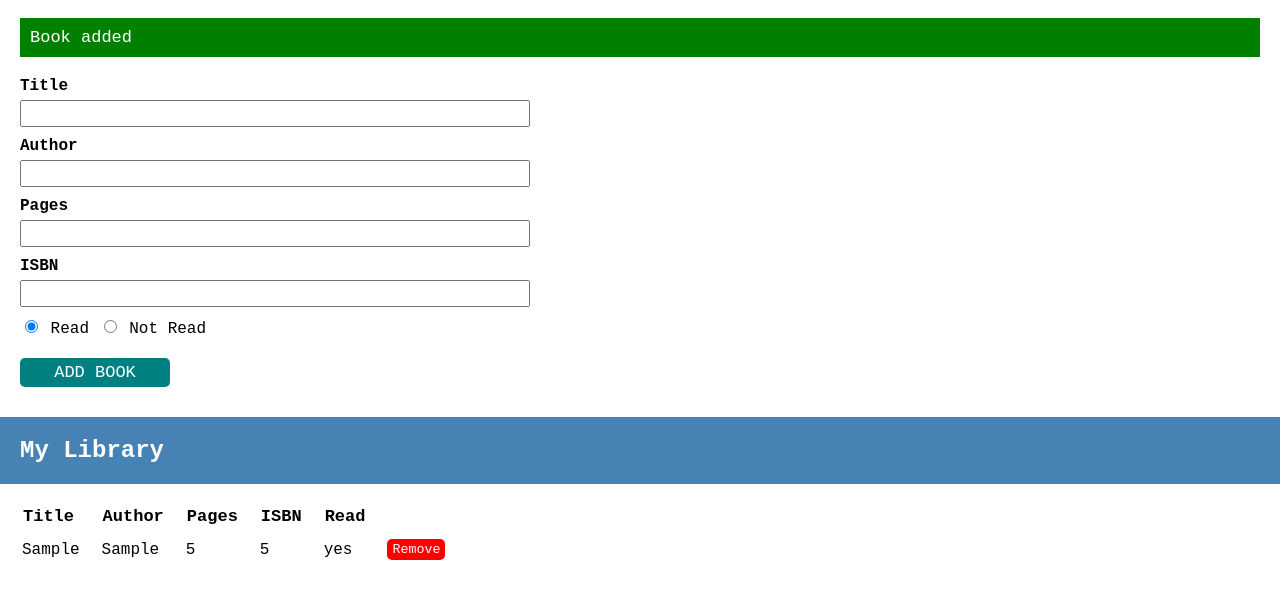
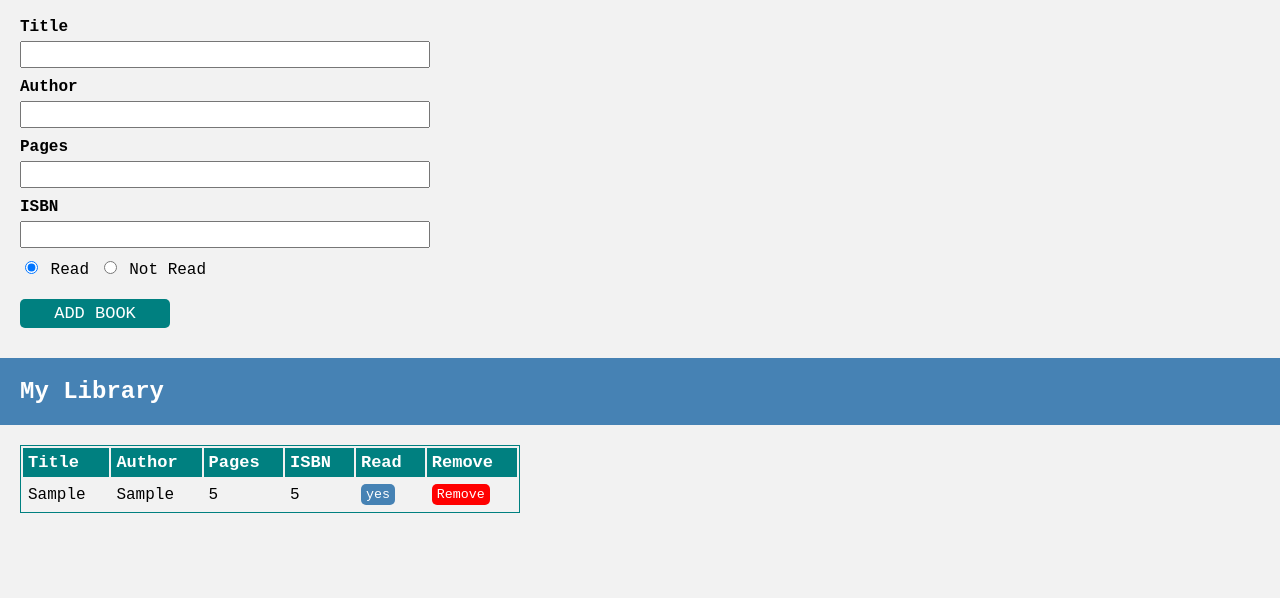
Before and after one commit to mrwks11/book-constructor, a plain HTML site: page index.html in a window 1280 px wide. Both pictures are taken after typing "Sample", "Sample", "5", "5" into the empty fields and a click on the input "ADD BOOK". Shown: the part 80-678 px from the top of the page. Drawn offline with Linux system fonts and the light colour scheme.

Commit message:
Added read status button & styled elements

```diff
--- a/index.html
+++ b/index.html
@@ -1,38 +1,36 @@
 <!DOCTYPE html>
 <html lang="en">
   <head>
-    <meta charset="UTF-8">
-    <meta name="viewport" content="width=device-width, initial-scale=1.0">
+    <meta charset="UTF-8" />
+    <meta name="viewport" content="width=device-width, initial-scale=1.0" />
     <title>Book Library</title>
-    <link rel="stylesheet" href="styles.css">
+    <link rel="stylesheet" href="styles.css" />
     <script src="script.js" defer></script>
   </head>
   <body>
-
     <div class="container">
       <h1>Add Book to Library</h1>
       <form id="book-form">
         <label class="input-title" for="title">Title</label>
-            <input class="input-field" type="text" id="title">
-
+        <input class="input-field" type="text" id="title" />
         <label class="input-title" for="author">Author</label>
-            <input class="input-field" type="text" id="author">
-
+        <input class="input-field" type="text" id="author" />
         <label class="input-title" for="pages">Pages</label>
-            <input class="input-field" type="number" id="pages" min="1" max="1000">
-
+        <input
+          class="input-field"
+          type="number"
+          id="pages"
+          min="1"
+          max="1000"
+        />
         <label class="input-title" for="isbn">ISBN</label>
-            <input class="input-field" type="number" id="isbn">
-
-            <input type="radio" id="read" name="read" value="yes" checked>
+        <input class="input-field" type="number" id="isbn" />
+        <input type="radio" id="read" name="read" value="yes" checked />
         <label for="read">Read</label>
-
-            <input type="radio" id="not-read" name="read" value="no">
+        <input type="radio" id="not-read" name="read" value="no" />
         <label for="not-read">Not Read</label>
-
-            <input class="form-btn" type="submit" value="ADD BOOK">
+        <input class="form-btn" type="submit" value="ADD BOOK" />
       </form>
-
       <h2>My Library</h2>
       <table class="table">
         <thead>
@@ -42,14 +40,11 @@
             <th>Pages</th>
             <th>ISBN</th>
             <th>Read</th>
+            <th>Remove</th>
           </tr>
         </thead>
-            <tbody id="library">
-
-            </tbody>
+        <tbody id="library"></tbody>
       </table>
-
     </div>
-
   </body>
 </html>
--- a/script.js
+++ b/script.js
@@ -1,11 +1,11 @@
 // BOOK CLASS
 class Book {
   constructor(title, author, pages, isbn, read) {
-        this.title = title
-        this.author = author
-        this.pages = pages
-        this.isbn = isbn
-        this.read = read
+    this.title = title;
+    this.author = author;
+    this.pages = pages;
+    this.isbn = isbn;
+    this.read = read;
   }
 }
 
@@ -29,8 +29,8 @@ class UI {
             <td>${book.author}</td>
             <td>${book.pages}</td>
             <td>${book.isbn}</td>
-            <td>${book.read}</td>
-            <td><button class="remove-btn" data-isbn="${book.isbn}">Remove</button></td>
+            <td><button class="btn read-btn">${book.read}</button></td>
+            <td><button class="btn remove-btn" data-isbn="${book.isbn}">Remove</button></td>
         `;
 
     library.appendChild(row);
@@ -38,7 +38,7 @@ class UI {
 
   // Show error or success message
   static alertMessage(message, className) {
-        const container = document.querySelector('.container')
+    const container = document.querySelector('.container');
     const form = document.querySelector('#book-form');
     const div = document.createElement('div');
     div.textContent = message;
@@ -48,21 +48,30 @@ class UI {
       container.insertBefore(div, form);
       setTimeout(() => {
         div.remove();
-            }, 3000);
+      }, 2000);
     } else {
       container.insertBefore(div, form);
       setTimeout(() => {
         div.remove();
-            }, 3000);
+      }, 2000);
+    }
   }
 
+  // Check read status
+  static checkReadStatus(read) {
+    return read.checked ? 'yes' : 'no';
   }
 
-    static checkRadioButtonValue(read) {
-        if (read.checked === true) {
-            return 'yes';
+  // Change read status in UI
+  static changeReadStatus(target) {
+    if (target.classList.contains('read-btn')) {
+      target.textContent === 'yes'
+        ? (target.textContent = 'no')
+        : (target.textContent = 'yes');
+      // Success message
+      UI.alertMessage('Read status changed', 'success');
     } else {
-            return 'no';
+      return;
     }
   }
 
@@ -70,14 +79,15 @@ class UI {
   static removeBook(target) {
     if (target.classList.contains('remove-btn')) {
       target.parentElement.parentElement.remove();
+      // Success message
+      UI.alertMessage('Book removed', 'success');
     } else {
       return;
     }
   }
 }
 
-// STORE LIBRARY CLASS (
-// local storage can't store arrays, only strings
+// STORE LIBRARY CLASS (local storage can't store arrays, only strings)
 class Store {
   static getBooks() {
     let books;
@@ -129,19 +139,13 @@ form.addEventListener('submit', (e) => {
   let read = document.querySelector('#read');
 
   // Check radio button value
-    read = UI.checkRadioButtonValue(read)
+  read = UI.checkReadStatus(read);
 
   // Check if field is empty
-    if (title === '' ||
-        author === '' ||
-        pages === '' ||
-        isbn === '') {
-
+  if (title === '' || author === '' || pages === '' || isbn === '') {
     // Initiate error message
     UI.alertMessage('Please fill in all fields', 'error');
-
   } else {
-
     // Initiate success message
     UI.alertMessage('Book added', 'success');
 
@@ -157,18 +161,17 @@ form.addEventListener('submit', (e) => {
     // Clear UI form fields
     form.reset();
   }
-
 });
 
-// Event: remove a book
+// Event: change read status & remove a book
 const library = document.querySelector('#library');
 library.addEventListener('click', (e) => {
+  // Change read status UI
+  UI.changeReadStatus(e.target);
+
   // Remove from UI
   UI.removeBook(e.target);
 
   // Remove from local storage
-    Store.removeBook( e.target.dataset.isbn )
-
-    // Success message
-    UI.alertMessage('Book removed', 'success');
+  Store.removeBook(e.target.dataset.isbn);
 });
--- a/styles.css
+++ b/styles.css
@@ -1,6 +1,7 @@
 /* GENERAL */
 
 body {
+  background-color: #f2f2f2;
   font-family: 'Courier New', Courier, monospace;
   margin: auto;
   padding: 0;
@@ -28,7 +29,7 @@ h2 {
 
 #book-form {
   margin-left: 20px;
-    max-width: 500px;
+  max-width: 400px;
   width: 100%;
 }
 
@@ -52,10 +53,12 @@ h2 {
   border: none;
   border-radius: 5px;
   color: white;
+  cursor: pointer;
   display: block;
   font-family: inherit;
   font-size: 17px;
   margin: 20px 0 0 0;
+  outline: none;
   padding: 5px 10px;
   width: 150px;
 }
@@ -63,31 +66,53 @@ h2 {
 /* LIBRARY */
 
 table {
+  border: 1px solid teal;
   margin-left: 20px;
+  min-width: 500px;
   text-align: left;
 }
 
 table th {
+  background-color: teal;
+  color: white;
   font-size: 17px;
-    padding-right: 20px;
+  padding: 5px 20px 5px 5px;
+}
+
+tr:nth-child(even) {
+  background-color: white;
+}
+
+tr:nth-child(odd) {
+  background-color: #f2f2f2;
 }
 
 table td {
-    padding: 10px 20px 10px 0;
+  padding: 5px 20px 5px 5px;
+}
+
+.btn {
+  border: none;
+  border-radius: 5px;
+  color: white;
+  cursor: pointer;
+  font-family: inherit;
+  outline: none;
+  padding: 3px 5px;
+}
+
+.read-btn {
+  background-color: steelblue;
 }
 
 .remove-btn {
   background-color: red;
-    border: none;
-    border-radius: 5px;
-    color: white;
-    font-family: inherit;
-    padding: 3px 5px;
 }
 
 /* ALERT MESSAGES */
 
-.success, .error {
+.success,
+.error {
   color: white;
   font-size: 17px;
   margin: 20px;
```
Lines whose indentation alone changed are shown as unchanged.
